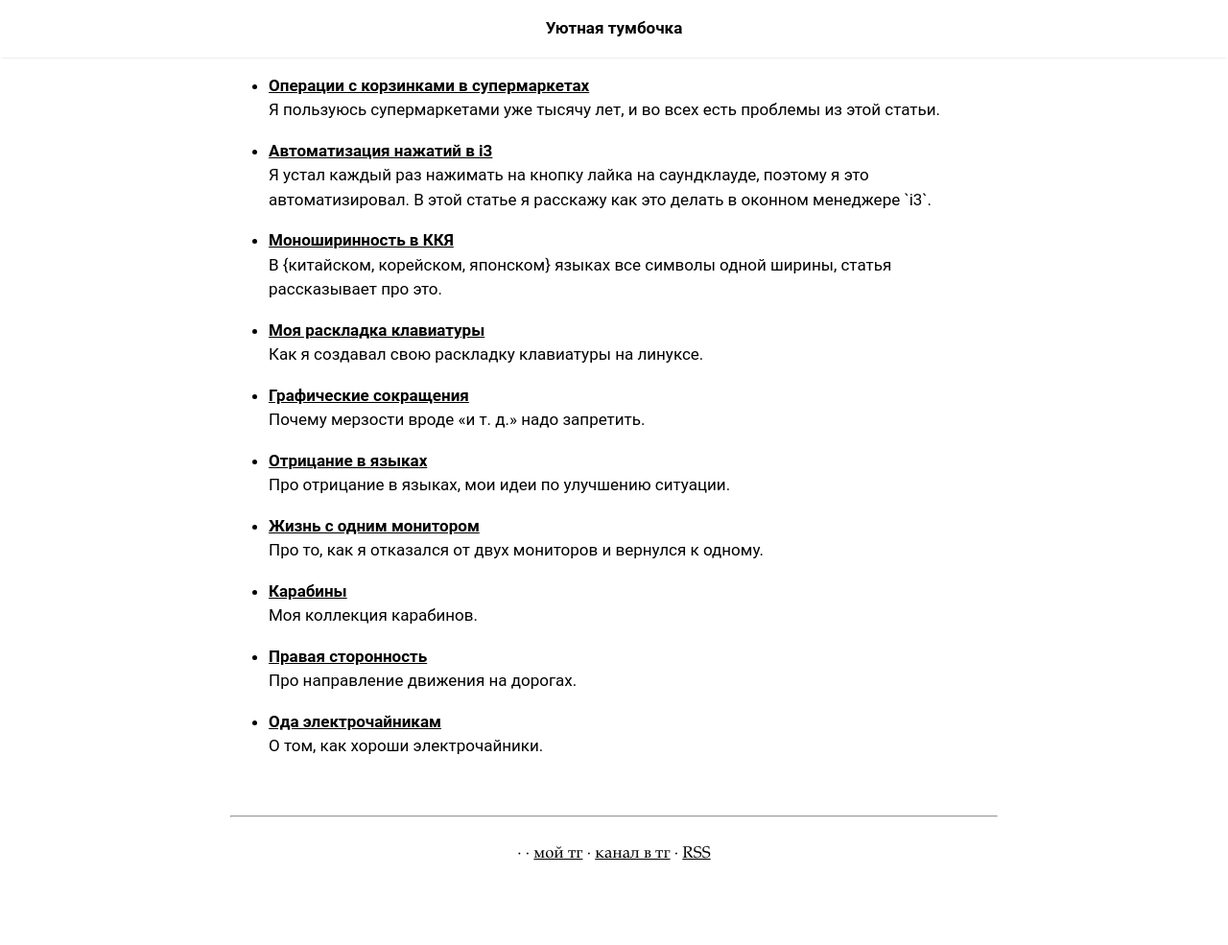
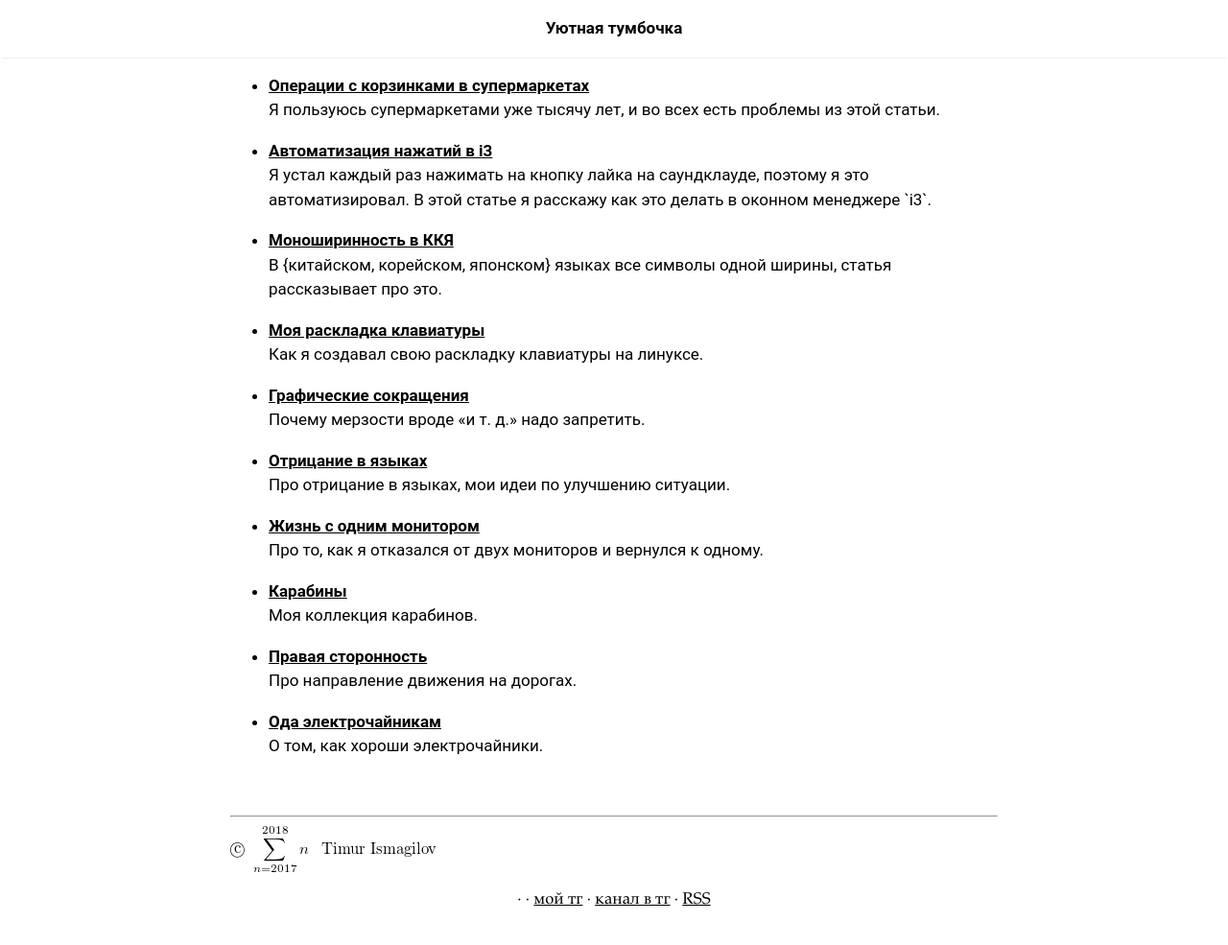
Before and after one commit to bouncepaw/bouncepaw.github.io, a Jekyll site: the page built from index.html, in a window 1280 px wide. Shown: the whole page at 96% size. Built offline with Jekyll 4.4.1, drawn with Linux system fonts in a browser that asks for light colours; before the commit the page ends 937 px from its top, so only the background shows below that.

Commit message:
fix img tag

```diff
--- a/_includes/footer.html
+++ b/_includes/footer.html
@@ -1,6 +1,6 @@
 <footer class="footer">
   <hr>
-  <img class="footer_image" href="/images/copyright-notice.png">
+  <img class="footer_image" src="/images/copyright-notice.png">
   ·
   <time class="footer__date" datetime="{{ page.date }}">
     {{ page.date | date: "%Y-%m-%d" }}
```
